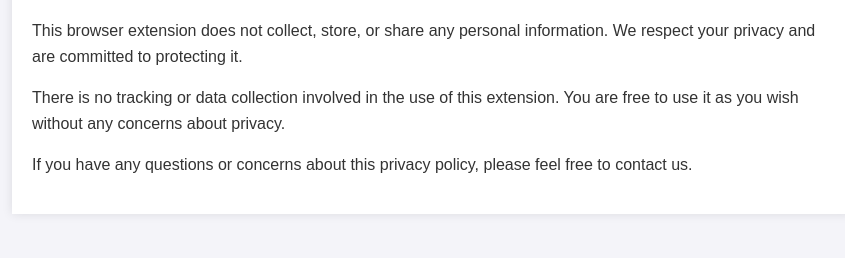
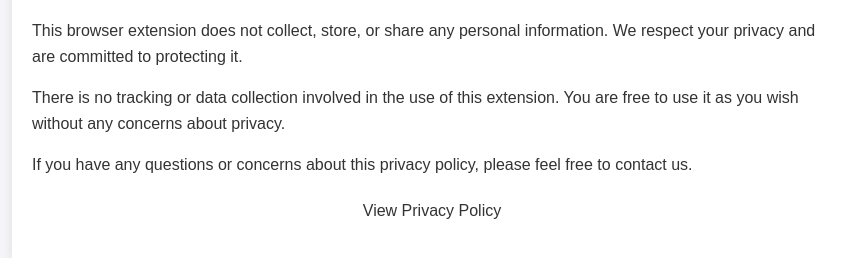
Before and after one commit to emJay3n/VoidTab, a browser extension: page docs/privacy_policy.html in a window 1280 px wide. Shown: the part 146-404 px from the top of the page, without its empty margins (208-1053 px from the left). Drawn offline with Linux system fonts and the light colour scheme.

Commit message:
feat: link privacy policy page

```diff
--- a/docs/privacy_policy.html
+++ b/docs/privacy_policy.html
@@ -38,6 +38,9 @@
                 you wish without any concerns about privacy.
             </p>
             <p>If you have any questions or concerns about this privacy policy, please feel free to contact us.</p>
+            <p style="text-align: center; margin-top: 20px">
+                <a href="privacy_policy.html" style="color: #333; text-decoration: none">View Privacy Policy</a>
+            </p>
         </div>
     </body>
 </html>
```
